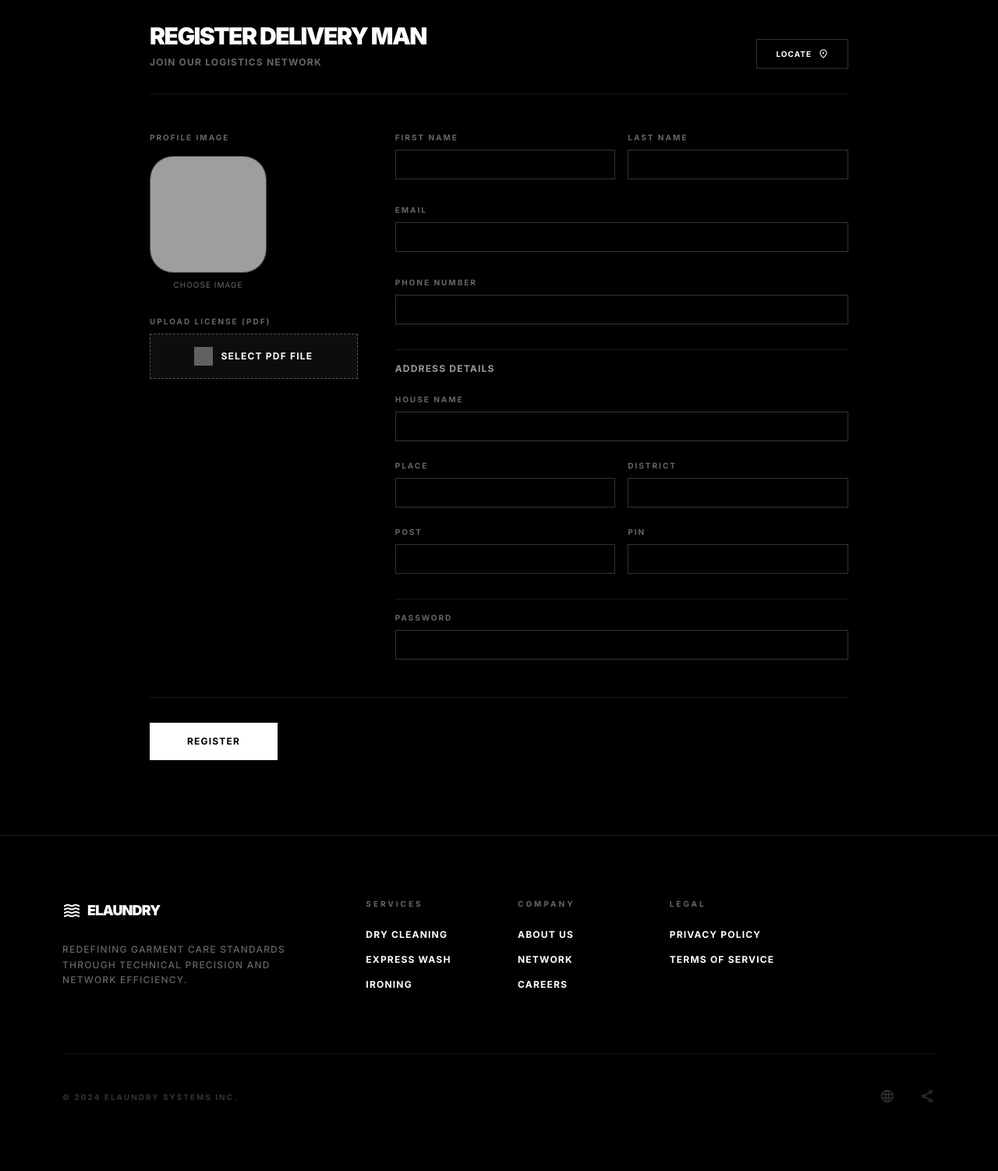
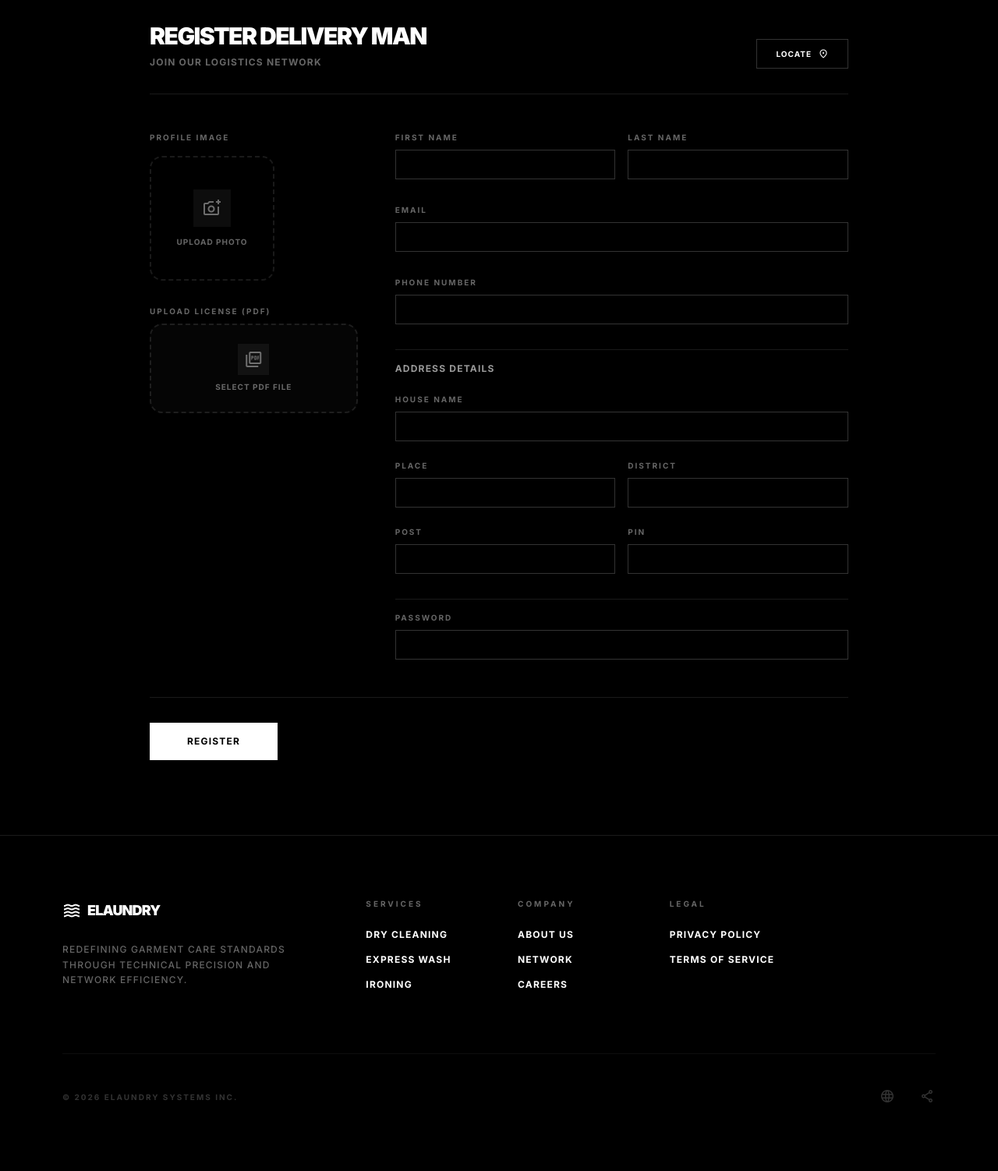
Before and after one commit to DhruvarajK/E-Laundry, a Django app: page /register_delivery/ in a window 1280 px wide. Shown: the part 148-1650 px from the top of the page at 78% size. Run offline with Django 5.2, Linux system fonts and the light colour scheme; some libraries are stand-ins or nearby versions; grey boxes are pictures that could not be loaded.

Commit message:
Landing Page UI Improvement

```diff
--- a/logistics/templates/register.html
+++ b/logistics/templates/register.html
@@ -13,39 +13,19 @@
         text-align: center;
     }
 
-    /* Styling for the profile icon */
-    .profile-image-icon {
-        width: 150px;
-        height: 150px;
-        border-radius: 20%;
-        border: 1px solid rgba(255, 255, 255, 0.2);
-        background-color: #1a1a1a;
-        object-fit: cover;
-        transition: opacity 0.3s ease;
-    }
-
     /* Styling for the image preview */
     .profile-image-preview {
         display: block;
         margin-top: 15px;
-        max-width: 200px;
-        height: auto;
-        border-radius: 8px;
+        width: 160px;
+        height: 160px;
+        border-radius: 1rem;
         border: 1px solid rgba(255, 255, 255, 0.2);
         object-fit: cover;
     }
 
-    .profile-image-preview:empty {
-        display: none;
-    }
-
     .profile-image-input {
         display: none;
-    }
-
-    .profile-image-icon:hover {
-        opacity: 0.8;
-        border-color: rgba(255, 255, 255, 0.5);
     }
 
     /* File Upload Styles */
@@ -55,34 +35,20 @@
         justify-content: center;
         cursor: pointer;
         width: 100%;
-        padding: 1rem;
-        border: 1px dashed rgba(255, 255, 255, 0.3);
-        background: rgba(255, 255, 255, 0.05);
+        padding: 1.5rem;
+        border: 2px dashed rgba(255, 255, 255, 0.1);
+        background: rgba(255, 255, 255, 0.02);
+        border-radius: 1rem;
         transition: all 0.3s ease;
     }
 
     .file-upload-label:hover {
-        border-color: white;
-        background: rgba(255, 255, 255, 0.1);
-    }
-
-    .file-upload-icon {
-        width: 24px;
-        height: 24px;
-        margin-right: 10px;
-        filter: invert(1);
-        /* Make black SVG white if needed, or assume it's colored */
+        border-color: rgba(255, 255, 255, 0.3);
+        background: rgba(255, 255, 255, 0.05);
     }
 
     .file-upload-input {
         display: none;
-    }
-
-    .file-upload-preview {
-        font-size: 0.8rem;
-        color: rgba(255, 255, 255, 0.7);
-        margin-top: 8px;
-        text-align: center;
     }
 </style>
 {% endblock %}
@@ -116,34 +82,47 @@
                             class="text-[10px] font-bold uppercase tracking-[0.2em] text-white/40 w-full text-center md:text-left">Profile
                             Image</label>
                         <label for="fileField" class="profile-image-label">
-                            <img id="profile_icon" src="{% static 'assets/profile2.svg' %}" alt="Profile Icon"
-                                class="profile-image-icon">
+                            <div id="profile_placeholder"
+                                class="w-40 h-40 rounded-2xl border-2 border-dashed border-white/10 flex flex-col items-center justify-center gap-3 hover:border-white/30 hover:bg-white/[0.02] transition-all group">
+                                <div
+                                    class="w-12 h-12 rounded-full bg-white/5 flex items-center justify-center group-hover:scale-110 transition-transform">
+                                    <span
+                                        class="material-symbols-outlined text-white/40 group-hover:text-white/70">add_a_photo</span>
+                                </div>
+                                <span
+                                    class="text-[10px] font-bold uppercase tracking-widest text-white/40 group-hover:text-white/70">Upload
+                                    Photo</span>
+                            </div>
                             <input class="profile-image-input" type="file" id="fileField" name="fileField"
                                 accept=".jpg, .jpeg, .png">
-                            <img id="profile_preview" class="profile-image-preview" src="" alt="Profile Preview">
-                            <span class="block mt-2 text-[10px] uppercase tracking-widest text-white/40">Choose
-                                Image</span>
+                            <img id="profile_preview" class="profile-image-preview hidden" src="" alt="Profile Preview">
                         </label>
                         <div id="profileError"
-                            class="text-red-500 text-[10px] font-bold uppercase tracking-widest hidden">Please upload a
-                            profile picture.</div>
+                            class="text-red-500 text-[10px] font-bold uppercase tracking-widest hidden text-center md:text-left">
+                            Please upload a profile picture.</div>
                     </div>
 
                     <!-- License Upload -->
                     <div class="w-full flex flex-col gap-2">
                         <label class="text-[10px] font-bold uppercase tracking-[0.2em] text-white/40">Upload License
                             (PDF)</label>
-                        <label for="textfield13" class="file-upload-label">
-                            <img id="id_card_icon" src="{% static 'assets/files.svg' %}" alt="ID Card Icon"
-                                class="file-upload-icon">
+                        <label for="textfield13" class="file-upload-label group">
+                            <div class="flex flex-col items-center gap-2">
+                                <div id="id_card_icon_container"
+                                    class="w-10 h-10 rounded-full bg-white/5 flex items-center justify-center group-hover:bg-white/10 transition-colors">
+                                    <span
+                                        class="material-symbols-outlined text-white/40 group-hover:text-white/70">picture_as_pdf</span>
+                                </div>
+                                <span id="id_card_preview"
+                                    class="text-[10px] uppercase tracking-widest font-bold text-white/40 group-hover:text-white/70">Select
+                                    PDF File</span>
+                            </div>
                             <input class="file-upload-input" type="file" id="textfield13" name="textfield13"
                                 accept=".pdf">
-                            <span id="id_card_preview" class="text-xs uppercase tracking-widest font-bold">Select PDF
-                                File</span>
                         </label>
                         <div id="idCardError"
-                            class="text-red-500 text-[10px] font-bold uppercase tracking-widest hidden">Please upload a
-                            License card (PDF).</div>
+                            class="text-red-500 text-[10px] font-bold uppercase tracking-widest hidden text-center md:text-left">
+                            Please upload a License card (PDF).</div>
                     </div>
                 </div>
 
@@ -257,7 +236,6 @@
             </div>
         </form>
 
-        <!-- Hidden Location Form (from original code structure, though combined above) -->
         <form id="locationForm" method="POST" style="display:none;">{% csrf_token %}<input type="hidden"
                 name="latitude"><input type="hidden" name="longitude"></form>
     </div>
@@ -267,10 +245,8 @@
     function getLocation() {
         if (navigator.geolocation) {
             navigator.geolocation.getCurrentPosition(function (position) {
-                // Update hidden fields
                 if (document.getElementById('latitude')) document.getElementById('latitude').value = position.coords.latitude;
                 if (document.getElementById('longitude')) document.getElementById('longitude').value = position.coords.longitude;
-                // document.getElementById('locationForm').submit();
             }, function (error) {
                 alert('Unable to retrieve location. Make sure you have allowed location access.');
             });
@@ -279,16 +255,15 @@
         }
     }
 
-    // Get the form and input elements
     const form = document.querySelector('.form-contact');
     const profileImageInput = document.getElementById('fileField');
     const profilePreview = document.getElementById('profile_preview');
-    const profileIcon = document.getElementById('profile_icon');
+    const profilePlaceholder = document.getElementById('profile_placeholder');
     const profileError = document.getElementById('profileError');
 
     const idCardInput = document.getElementById('textfield13');
     const idCardPreview = document.getElementById('id_card_preview');
-    const idCardIcon = document.getElementById('id_card_icon');
+    const idCardIconContainer = document.getElementById('id_card_icon_container');
     const idCardError = document.getElementById('idCardError');
 
     if (profileImageInput) {
@@ -298,15 +273,15 @@
                 const reader = new FileReader();
                 reader.onload = function (e) {
                     profilePreview.src = e.target.result;
-                    profilePreview.style.display = 'block';
-                    profileIcon.style.display = 'none';
+                    profilePreview.classList.remove('hidden');
+                    profilePlaceholder.classList.add('hidden');
                     profileError.classList.add('hidden');
                 };
                 reader.readAsDataURL(file);
             } else {
                 profilePreview.src = '';
-                profilePreview.style.display = 'none';
-                profileIcon.style.display = 'block';
+                profilePreview.classList.add('hidden');
+                profilePlaceholder.classList.remove('hidden');
             }
         });
     }
@@ -317,17 +292,20 @@
             if (file) {
                 if (file.type === "application/pdf") {
                     idCardPreview.textContent = file.name;
-                    idCardIcon.style.display = 'none';
+                    idCardPreview.classList.remove('text-white/40');
+                    idCardPreview.classList.add('text-white');
                     idCardError.classList.add('hidden');
                 } else {
                     alert('Please upload a valid PDF file.');
                     idCardPreview.textContent = 'Select PDF File';
-                    idCardIcon.style.display = 'block';
-                    this.value = ''; // Clear input
+                    idCardPreview.classList.add('text-white/40');
+                    idCardPreview.classList.remove('text-white');
+                    this.value = '';
                 }
             } else {
                 idCardPreview.textContent = 'Select PDF File';
-                idCardIcon.style.display = 'block';
+                idCardPreview.classList.add('text-white/40');
+                idCardPreview.classList.remove('text-white');
             }
         });
     }
@@ -336,19 +314,16 @@
         form.addEventListener('submit', function (event) {
             const profileImage = profileImageInput ? profileImageInput.files[0] : null;
             const idCardFile = idCardInput ? idCardInput.files[0] : null;
-
             let valid = true;
 
             if (!profileImage) {
                 profileError.classList.remove('hidden');
                 valid = false;
             }
-
             if (!idCardFile) {
                 idCardError.classList.remove('hidden');
                 valid = false;
             }
-
             if (!valid) {
                 event.preventDefault();
             }
--- a/myadmin/templates/main_index.html
+++ b/myadmin/templates/main_index.html
@@ -154,8 +154,8 @@
                             tap. Real-time tracking, transparent pricing, and doorstep delivery.</p>
                     </div>
                     <a class="mt-auto inline-flex items-center gap-2 text-[10px] font-bold uppercase tracking-widest group-hover:gap-4 transition-all"
-                        href="#">
-                        Learn More <span class="material-symbols-outlined text-sm">arrow_forward</span>
+                        href="{% url 'register_user' %}">
+                        Register User <span class="material-symbols-outlined text-sm">arrow_forward</span>
                     </a>
                 </div>
                 <!-- Business Pillar -->
@@ -168,7 +168,7 @@
                             management tools. Inventory, POS, and automated scheduling.</p>
                     </div>
                     <a class="mt-auto inline-flex items-center gap-2 text-[10px] font-bold uppercase tracking-widest group-hover:gap-4 transition-all"
-                        href="#">
+                        href="{% url 'register_business' %}">
                         Register Shop <span class="material-symbols-outlined text-sm">arrow_forward</span>
                     </a>
                 </div>
@@ -182,7 +182,7 @@
                             hours, reliable payouts, and optimized delivery routes.</p>
                     </div>
                     <a class="mt-auto inline-flex items-center gap-2 text-[10px] font-bold uppercase tracking-widest group-hover:gap-4 transition-all"
-                        href="#">
+                        href="{% url 'register_delivery' %}">
                         Become Partner <span class="material-symbols-outlined text-sm">arrow_forward</span>
                     </a>
                 </div>
@@ -293,7 +293,7 @@
             </div>
         </div>
         <div class="flex flex-col md:flex-row justify-between items-center pt-10 border-t border-white/5 gap-4">
-            <p class="text-[10px] font-bold uppercase tracking-[0.2em] text-white/20">© 2024 ELAUNDRY SYSTEMS INC.</p>
+            <p class="text-[10px] font-bold uppercase tracking-[0.2em] text-white/20">© <script>document.write(new Date().getFullYear())</script> ELAUNDRY SYSTEMS INC.</p>
             <div class="flex gap-8">
                 <a class="text-white/20 hover:text-white transition-colors" href="#"><span
                         class="material-symbols-outlined text-xl">language</span></a>
```
Also changed, not shown: user/templates/register_user.html (+20 -35 lines).
